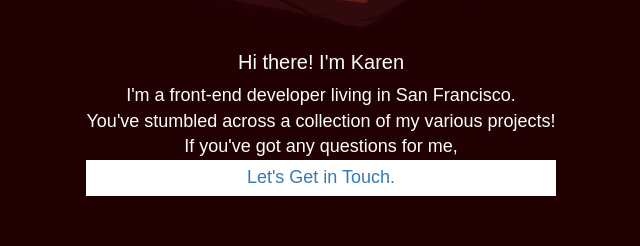
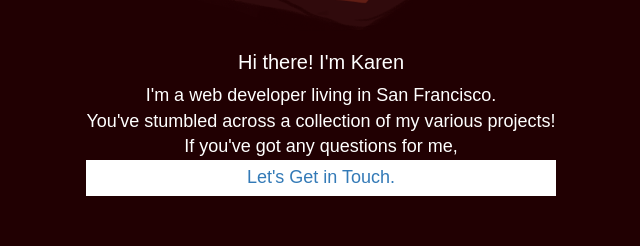
Before and after one commit to fwosh/fwosh.github.io, a plain HTML site: page index.html in a window 1280 px wide. Shown: the part 614-860 px from the top of the page, 319-959 px from the left. Drawn offline with nearby package versions, Linux system fonts and the light colour scheme; files whose address does not match are found by name; a web font is replaced by a local one.

Commit message:
slight text change

```diff
--- a/index.html
+++ b/index.html
@@ -68,12 +68,12 @@
 		<div id="main">
 
 			<div class="section" id="about">
-			<h1>Hi there! I'm Karen</h1>
-				I'm a front-end developer living in San Francisco.<br>
+				<h1>Hi there! I'm Karen</h1>
+				I'm a web developer living in San Francisco.<br>
 				You've stumbled across a collection of my various projects!<br>
 				If you've got any questions for me, <br>
 				<a href="#contact"><div class="button"> Let's Get in Touch. </div></a>
-				</div>
+			</div>
 
 				<div class="section" id ="projects">
 						<div class="row">
```
